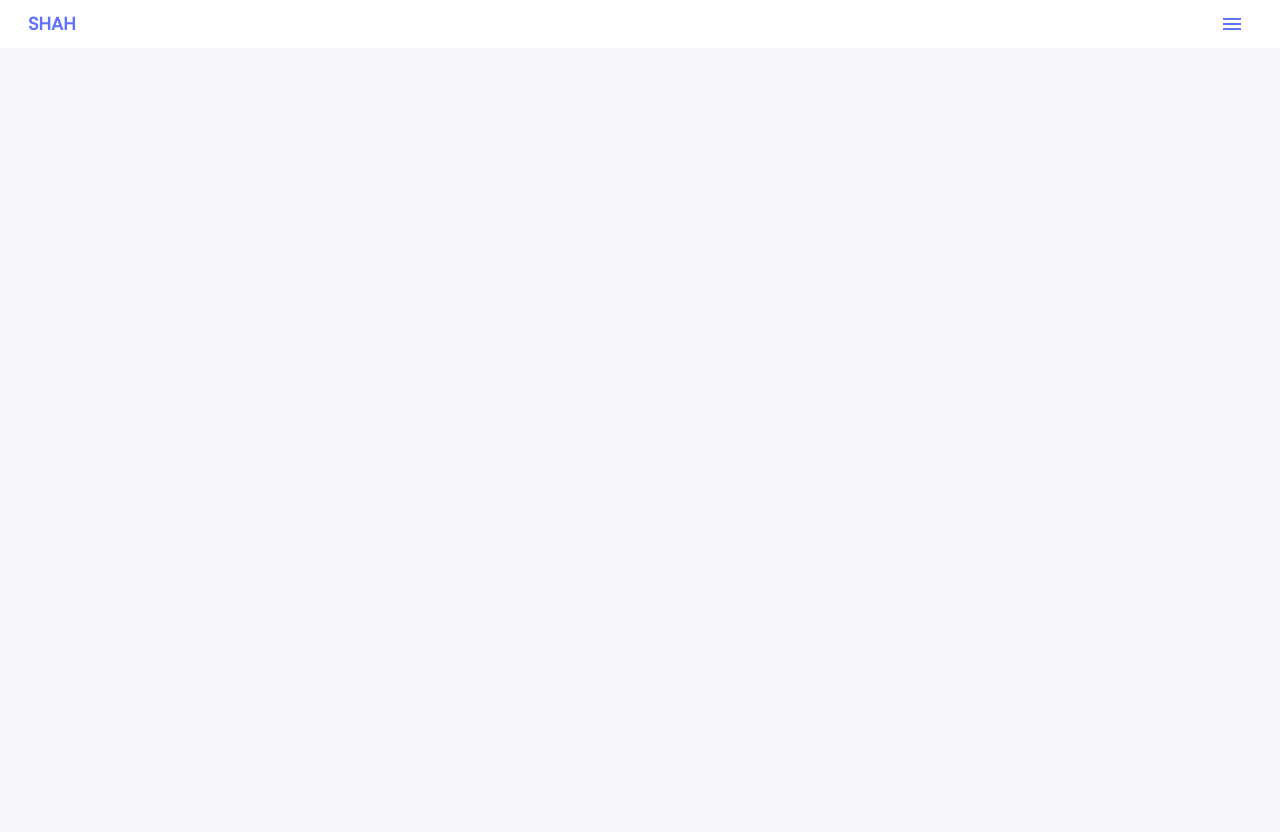
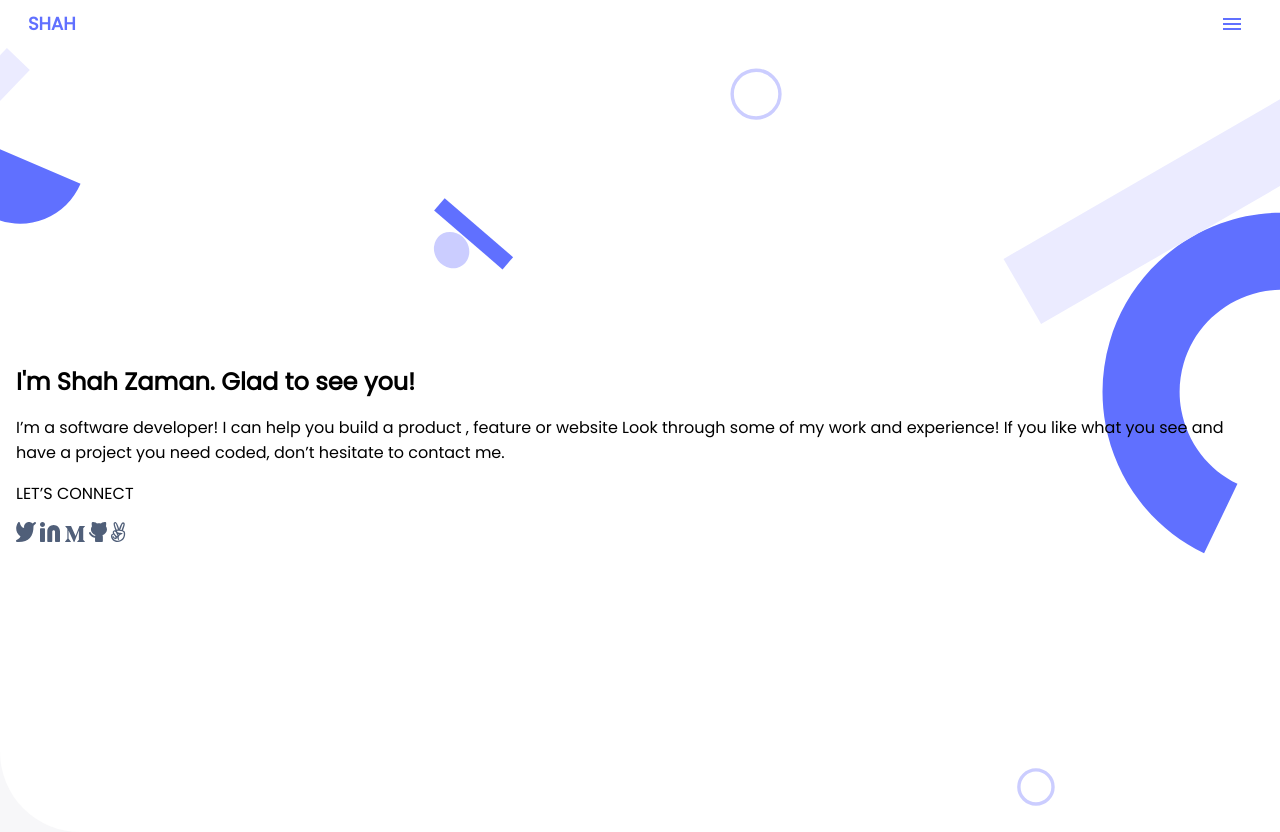
Before and after one commit to shahzaman900/My_Potfolio, a plain HTML site: page index.html in a window 1280 px wide. Before the commit the page ends 800 px from the top, so only its background shows below. Drawn offline with nearby package versions, Linux system fonts and the light colour scheme.

Commit message:
working on header slide section almost complete

```diff
--- a/index.html
+++ b/index.html
@@ -24,5 +24,28 @@
 				<span class="material-symbols-outlined"> menu </span>
 			</div>
 		</section>
+		<section id="headline_section">
+			<div class="headline">
+				<div>
+					<h2>I'm Shah Zaman. Glad to see you!</h2>
+				</div>
+				<div>
+					<p>
+						I’m a software developer! I can help you build a product
+						, feature or website Look through some of my work and
+						experience! If you like what you see and have a project
+						you need coded, don’t hesitate to contact me.
+					</p>
+				</div>
+				<div><p>LET’S CONNECT</p></div>
+				<div class="social_icons">
+					<img src="./images/Twetter.svg" alt="twetter" />
+					<img src="./images/Linkedin icon.svg" alt="Linkedin" />
+					<img src="./images/madiam.svg" alt="madiam" />
+					<img src="./images/github.svg" alt="github" />
+					<img src="./images/victor.svg" alt="victor" />
+				</div>
+			</div>
+		</section>
 	</body>
 </html>
--- a/style.css
+++ b/style.css
@@ -48,4 +48,27 @@ body {
 .material-symbols-outlined{
   color: var(--primaryColor);
 }
+
+#headline_section{
+  padding-top: 2rem;
+  height: calc(100vh - 48px);
+  background-color: white;
+  display: flex;
+  flex-direction: column;
+  align-items: center;
+  justify-content: center;
+  background-image: url(./images/header-shapes\ mobile.svg);
+  background-repeat: no-repeat;
+  background-size: cover;
+  border-radius: 0 0 0 5rem;
 }
+
+.headline{
+  display: flex;
+  flex-direction: column;
+  align-items: flex-start;
+  gap: 1rem;
+  padding: 1rem;
+}
+
+}
```
Also changed, not shown: images/Linkedin icon.svg (added), images/Twetter.svg (added), images/github.svg (added), images/header-shapes mobile.svg (added), images/madiam.svg (added), images/victor.svg (added).
